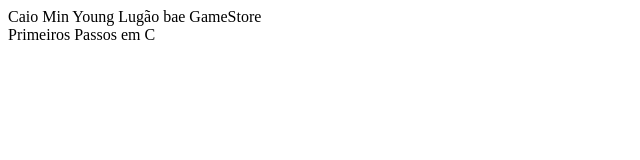
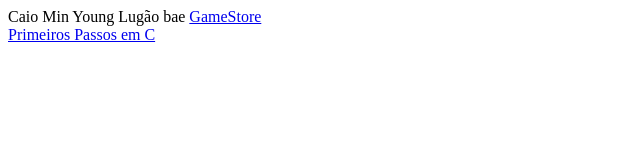
Before and after one commit to Hezath/SSThanatos.github.io, a plain HTML site: page index.html in a window 1280 px wide. Shown: the whole page, without its empty margins (0-640 px from the left). Drawn offline with Linux system fonts and the light colour scheme.

Commit message:
Update index.html

```diff
--- a/index.html
+++ b/index.html
@@ -5,8 +5,8 @@
 </head>
 <body>
 	Caio Min Young Lugão bae
-	<a href="https://ssthanatos.github.io/Gamestore/HomeV2.html"></a>GameStore<br>
-	<a href="https://ssthanatos.github.io/C/lista.html"></a>Primeiros Passos em C<br>
+	<a href="https://ssthanatos.github.io/Gamestore/HomeV2.html">GameStore</a><br>
+	<a href="https://ssthanatos.github.io/C/lista.html">Primeiros Passos em C</a><br>
 
 </body>
 </html>
```
